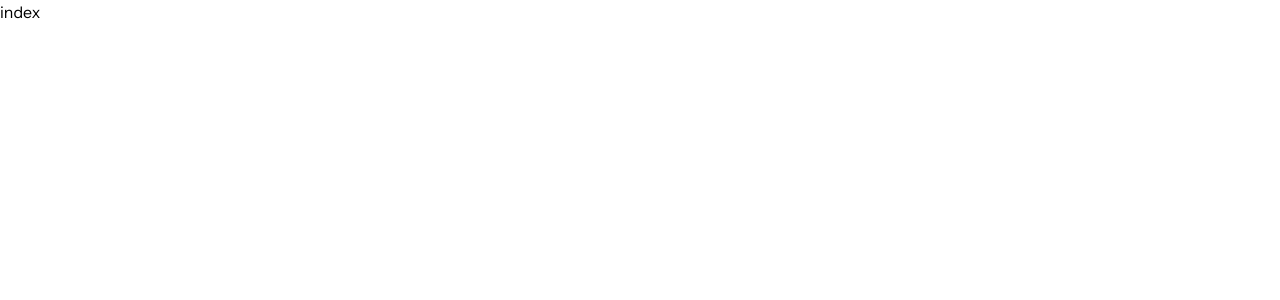
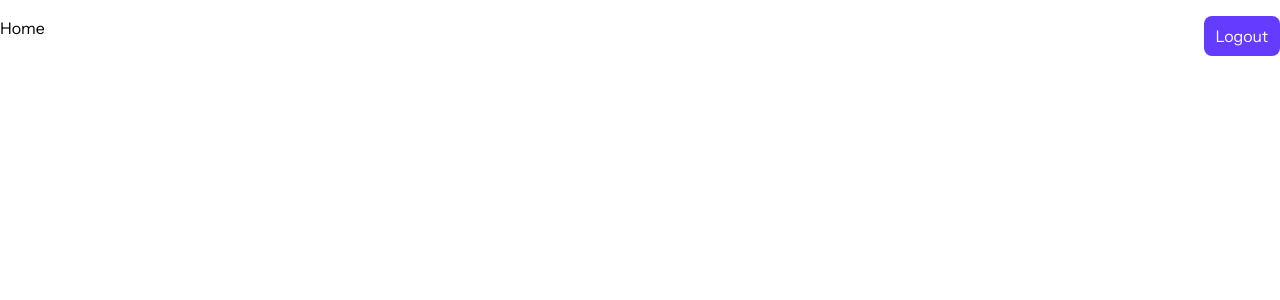
Before and after one commit to Aditya-Mane007/devLinks-Frontend, a Next.js app: page / in a window 1280 px wide. Shown: the top 300 px of the page. Built offline with nearby package versions, Linux system fonts and the light colour scheme.

Commit message:
Implemented cookie base redirection

```diff
--- /dev/null
+++ b/src/middleware.js
@@ -0,0 +1,28 @@
+import { NextResponse } from "next/server";
+import { cookies } from "next/headers";
+
+const protectedRoutes = ["/"];
+const publicRoutes = ["/login", "/register"];
+
+export async function middleware(request) {
+  const cookie = (await cookies()).get("token");
+  const path = request.nextUrl.pathname;
+  const isProtectedRoute = protectedRoutes.includes(path);
+  const isPublicRoute = publicRoutes.includes(path);
+
+  if (isProtectedRoute && !cookie) {
+    return NextResponse.redirect(new URL("/login", request.url));
+  }
+
+  if (isPublicRoute && cookie) {
+    return NextResponse.redirect(new URL("/", request.url));
+  }
+
+  return NextResponse.next();
+}
+
+export const config = {
+  matcher: [
+    "/((?!api|_next/static|_next/image|favicon.ico|sitemap.xml|robots.txt).*)",
+  ],
+};
--- a/src/pages/index.js
+++ b/src/pages/index.js
@@ -1,7 +1,73 @@
-import React from "react";
+import { useRouter } from "next/navigation";
+import React, { useEffect } from "react";
+import toast from "react-hot-toast";
 
-function index() {
-  return <div className="font-instrument">index</div>;
+function Home() {
+  const router = useRouter();
+  const makeCall = async () => {
+    const res = await fetch("http://localhost:5000/", {
+      method: "GET",
+      credentials: "include",
+    });
+
+    const data = await res.json();
+
+    console.log(data);
+  };
+
+  useEffect(() => {
+    makeCall();
+  }, []);
+
+  const logout = async () => {
+    try {
+      const res = await fetch("http://localhost:5000/api/auth/logout", {
+        method: "POST",
+        credentials: "include",
+        headers: {
+          "Content-Type": "applicaton/json",
+        },
+      });
+      const data = await res.json();
+
+      if (!res.ok) {
+        toast.error(data.message, {
+          duration: 1000,
+        });
+      }
+
+      if (res.ok) {
+        toast.success(data.message, {
+          duration: 1000,
+        });
+
+        setTimeout(() => {
+          router.push("/login");
+        }, 1000);
+      }
+      console.log(data);
+    } catch (error) {
+      console.log(error);
+    }
+  };
+
+  return (
+    <div className="container mx-auto">
+      <div className="font-instrument h-full flex justify-between py-4">
+        <div className="h-fit">Home</div>
+        <button
+          className="bg-PrimaryPurple rounded-lg p-2 px-3 text-PrimaryWhite"
+          onClick={() => logout()}
+        >
+          Logout
+        </button>
+      </div>
+    </div>
+  );
 }
 
-export default index;
+Home.getLayout = function getLayout(page) {
+  return <div className="w-screen min-h-screen">{page}</div>;
+};
+
+export default Home;
--- a/src/pages/login/index.js
+++ b/src/pages/login/index.js
@@ -4,8 +4,11 @@ import Link from "next/link";
 import { FaEye, FaEyeSlash } from "react-icons/fa6";
 import SEO from "@/components/SEO";
 import toast from "react-hot-toast";
+import { redirect } from "next/navigation";
+import { useRouter } from "next/router";
 
 function Login() {
+  const router = useRouter();
   const [formState, setFormState] = useState({
     email: "",
     password: "",
@@ -25,7 +28,6 @@ function Login() {
       ...prev,
       [e.target.name]: e.target.value,
     }));
-
   };
 
   const submitHandler = async (e) => {
@@ -44,6 +46,7 @@ function Login() {
       const res = await fetch(process.env.NEXT_PUBLIC_API_URL + "/auth/login", {
         method: "POST",
         body: JSON.stringify(formData),
+        credentials: "include",
         headers: {
           "Content-Type": "application/json",
         },
@@ -58,8 +61,14 @@ function Login() {
         return;
       }
 
+      if (data) {
+        setTimeout(() => {
+          router.push("/");
+        }, 1000);
+      }
+
       toast.success(data.message, {
-        duration: 1500,
+        duration: 1000,
       });
     } catch (error) {
       console.log(error);
--- a/src/pages/register/index.js
+++ b/src/pages/register/index.js
@@ -6,8 +6,10 @@ import { FaArrowRight } from "react-icons/fa";
 import SEO from "@/components/SEO";
 import axios from "axios";
 import toast from "react-hot-toast";
+import { useRouter } from "next/router";
 
 function Register() {
+  const router = useRouter();
   const [formState, setFormState] = useState({
     email: "",
     password: "",
@@ -50,6 +52,7 @@ function Register() {
         {
           method: "POST",
           body: JSON.stringify(formData),
+          credentials: "include",
           headers: {
             "Content-Type": "application/json",
           },
@@ -65,8 +68,12 @@ function Register() {
         return;
       }
 
+      setTimeout(() => {
+        router.push("/");
+      }, 1000);
+
       toast.success(data.message, {
-        duration: 1500,
+        duration: 1000,
       });
     } catch (error) {
       console.log(error);
```
